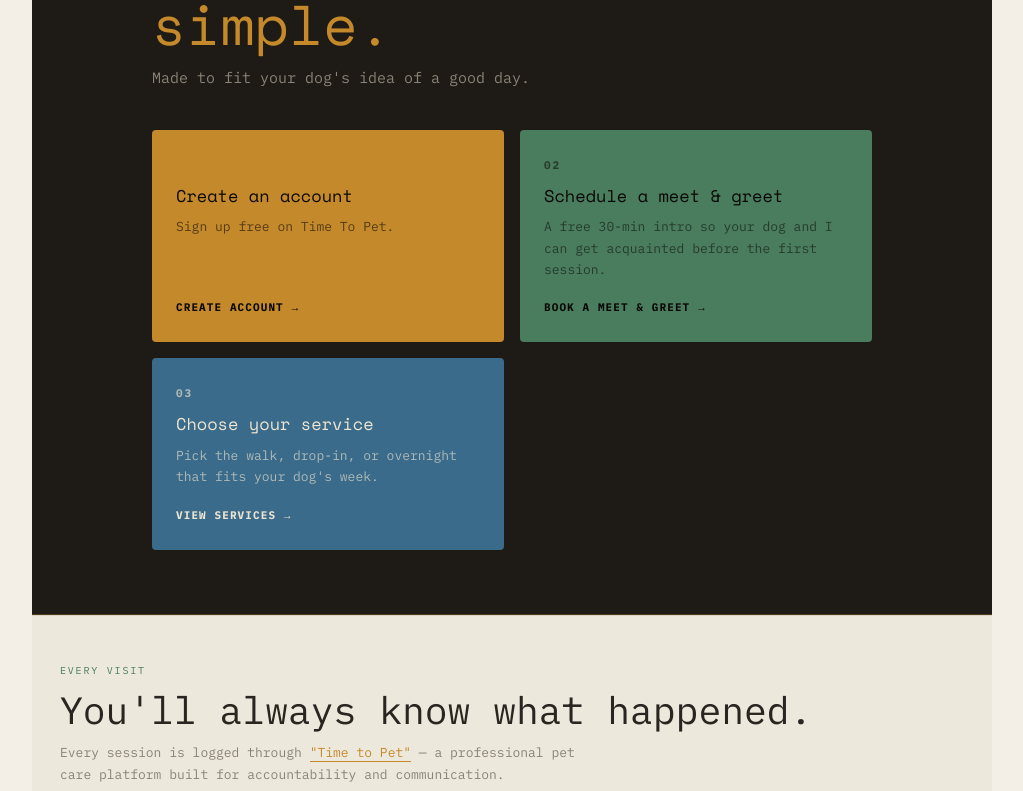
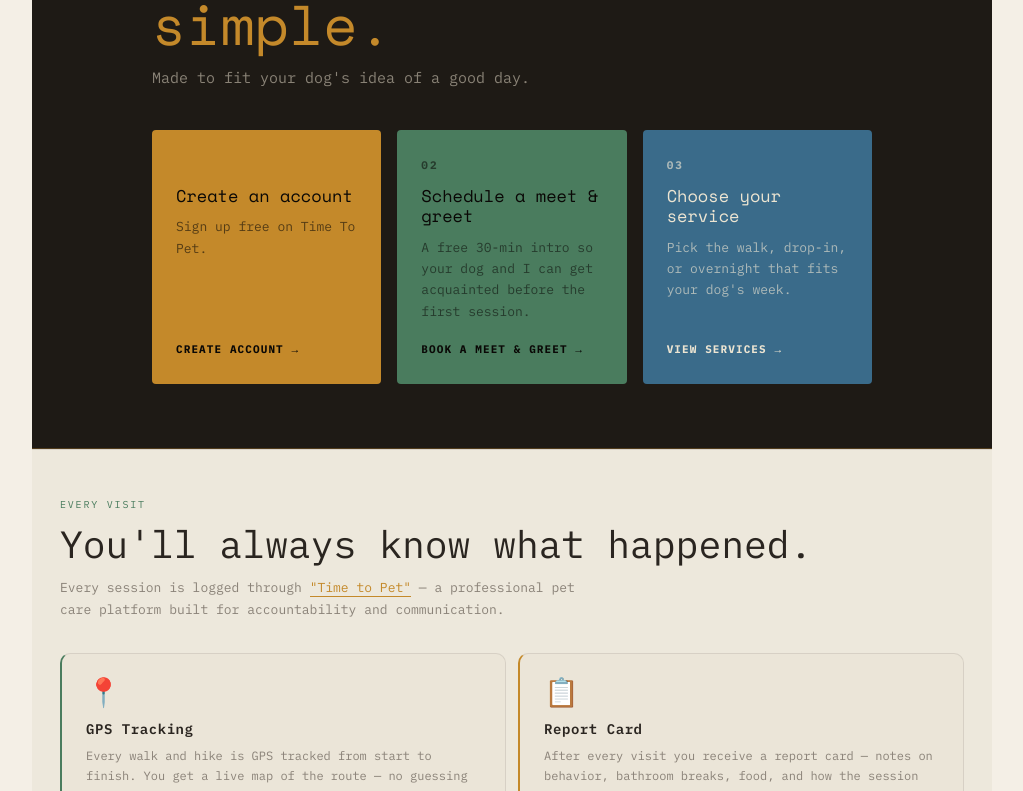
Before and after one commit to darkhorsedevloper/canipetthatdawg, a React (Vite) app: page / in a window 1280 px wide. Shown: the part 1689-2480 px from the top of the page, without its empty margins (128-1151 px from the left). Built offline with nearby package versions, Linux system fonts and the light colour scheme.

Commit message:
CTA steps — 3-col row on desktop, stacked on mobile
Co-Authored-By: Claude Sonnet 4.6 <noreply@anthropic.com>

```diff
--- a/src/index.css
+++ b/src/index.css
@@ -398,5 +398,5 @@ img { display: block; max-width: 100%; }
   gap: 12px;
 }
 @media (min-width: 640px) {
-  .cta-steps-grid { grid-template-columns: 1fr 1fr; gap: 16px; }
+  .cta-steps-grid { grid-template-columns: 1fr 1fr 1fr; gap: 16px; }
 }
```
